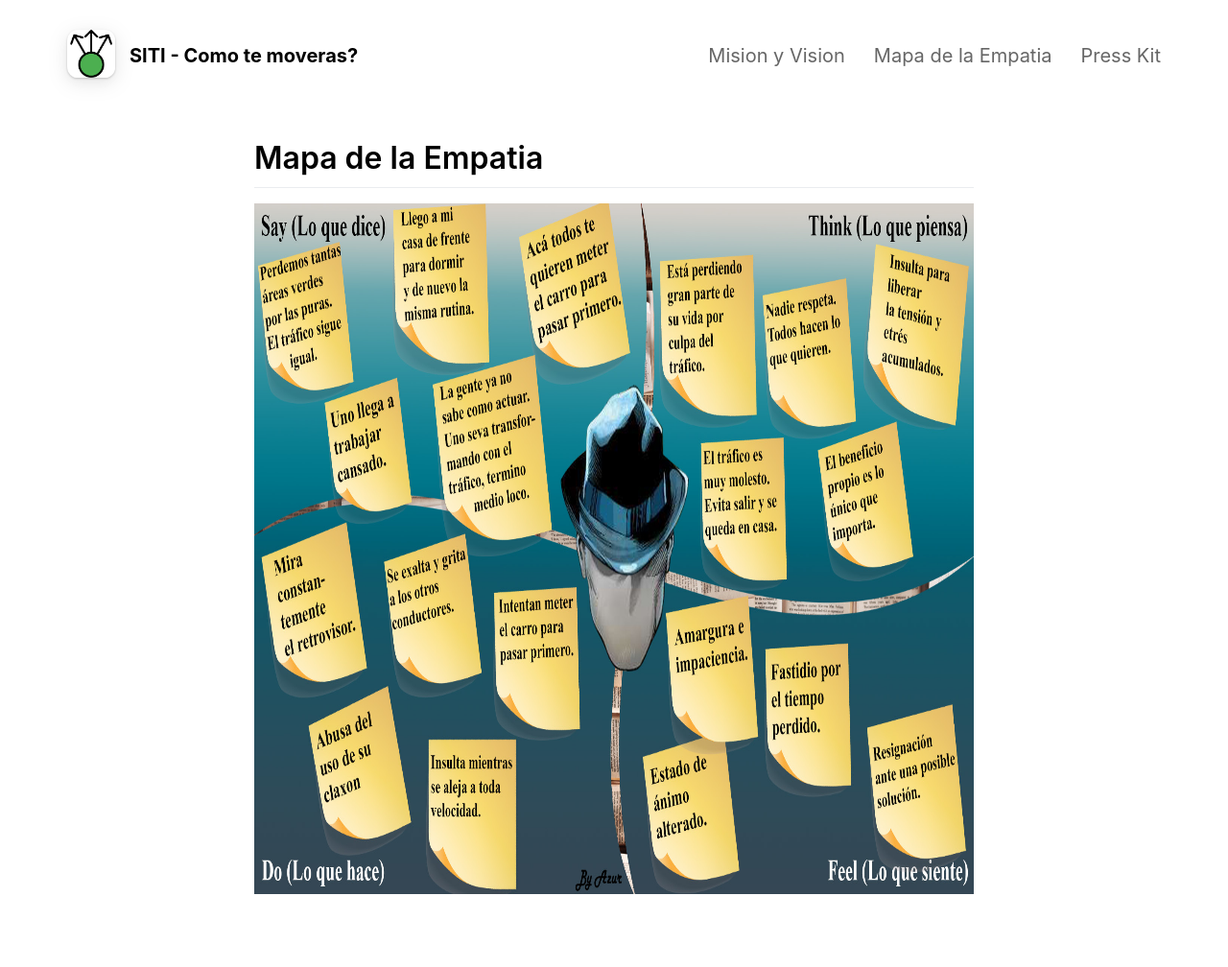
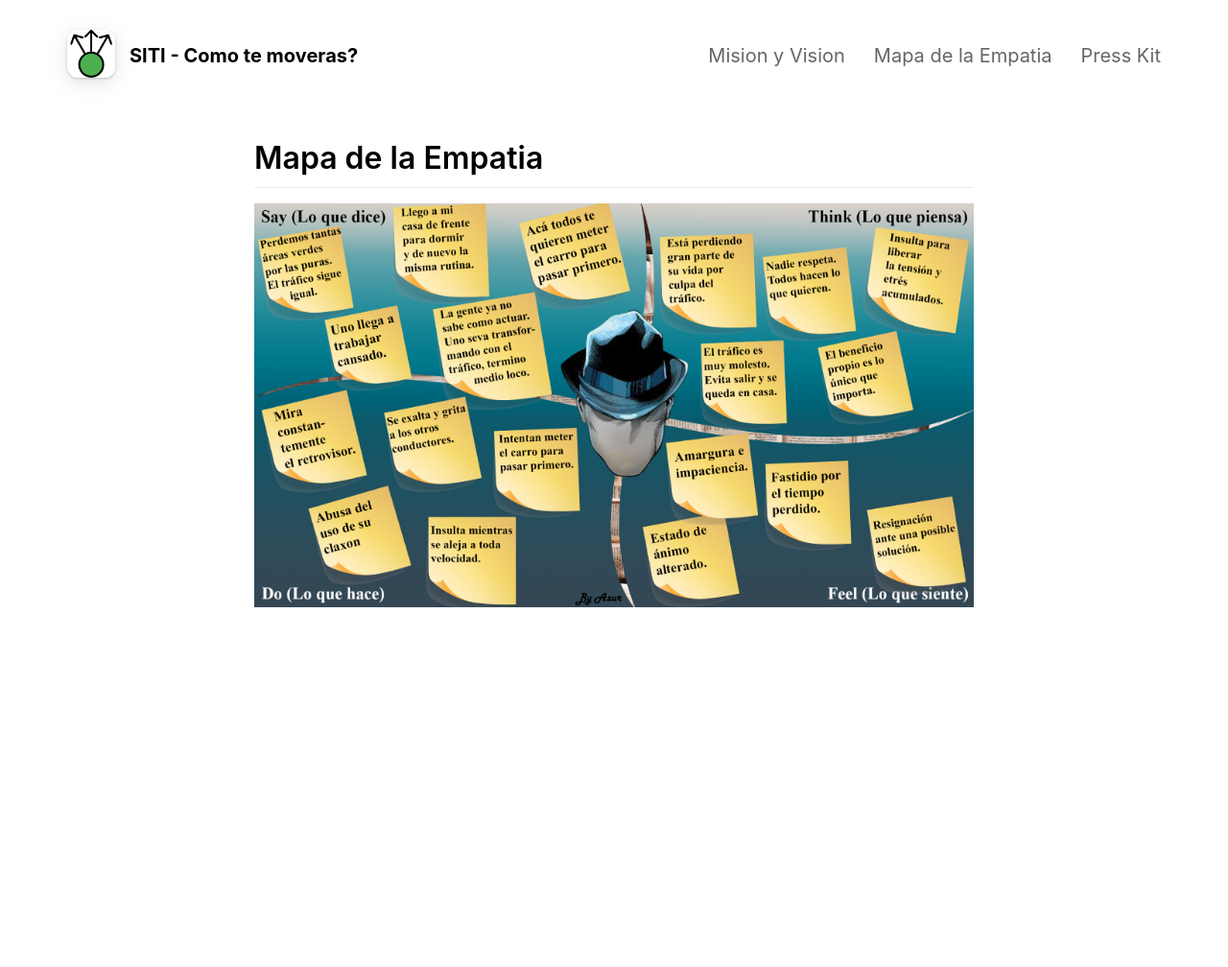
Before and after one commit to dominique120/2051, a Jekyll site: the page built from _pages/empatia.md, in a window 1280 px wide. Shown: the whole page at 96% size. Built offline with Jekyll 4.4.1, drawn with Linux system fonts in a browser that asks for light colours; nearby versions of some CDN libraries; after the commit the page ends 900 px from its top, so only the background shows below that.

Commit message:
Update empatia.md

```diff
--- a/_pages/empatia.md
+++ b/_pages/empatia.md
@@ -5,4 +5,4 @@ include_in_header: True
 ---
 
 # Mapa de la Empatia
-![Mapa de la Empatia](../assets/empatia.jpg){:height="720" width="1280"}
+![Mapa de la Empatia](../assets/empatia.jpg){:width="750"}
```
